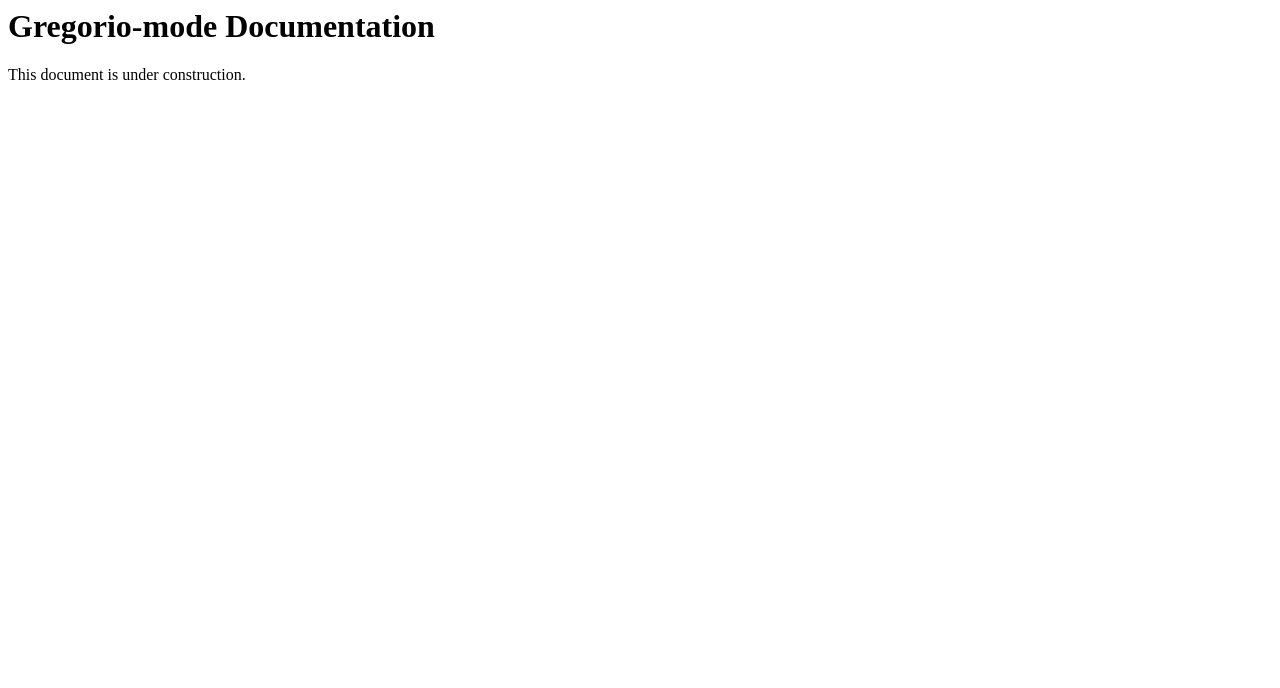
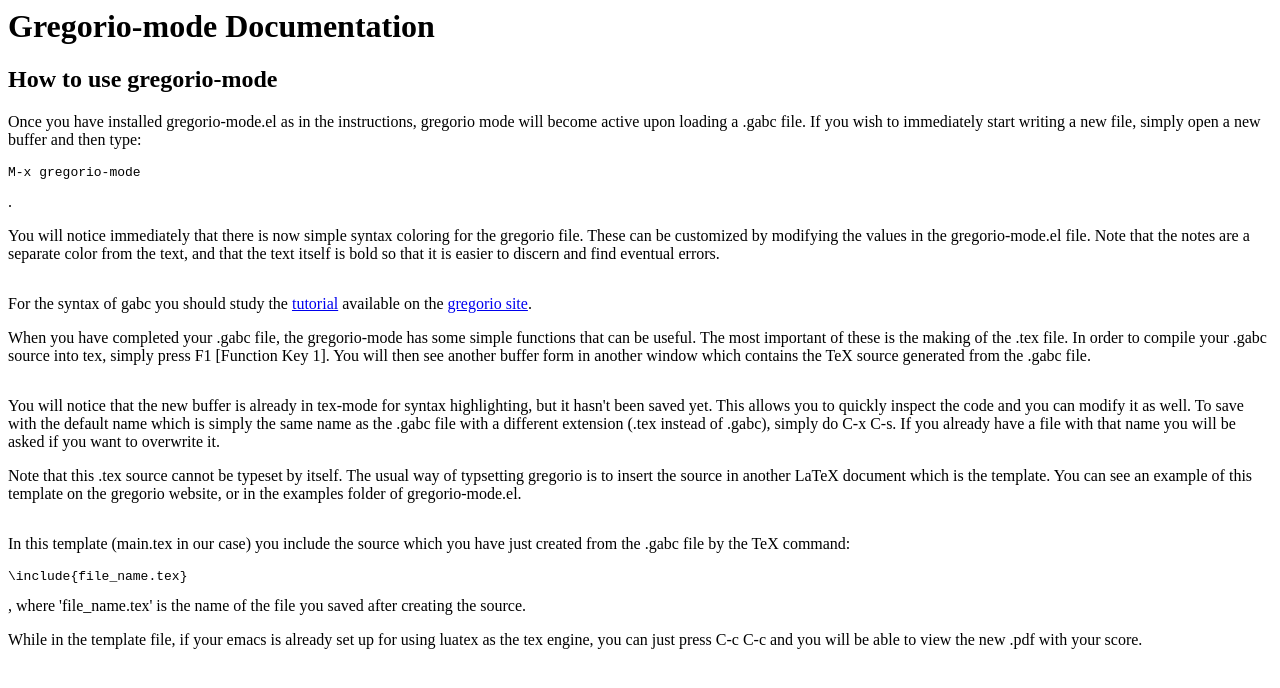
Before and after one commit to eschwab/gregorio-mode.el, a plain HTML site: page docs/index.html in a window 1280 px wide. Drawn offline with Linux system fonts and the light colour scheme.

Commit message:
Tutorial in html

```diff
--- a/docs/index.html
+++ b/docs/index.html
@@ -1,4 +1,17 @@
 <html>
 <h1>Gregorio-mode Documentation</h1>
-<p>This document is under construction.</p>
+<h2>How to use gregorio-mode</h2>
+<p>Once you have installed gregorio-mode.el as in the instructions, gregorio mode will become active upon loading a .gabc file. If you wish to immediately start writing a new file, simply open a new buffer and then type: <pre>M-x gregorio-mode</pre>.</p>
+<p>You will notice immediately that there is now simple syntax coloring for the gregorio file. These can be customized by modifying the values in the gregorio-mode.el file. Note that the notes are a separate color from the text, and that the text itself is bold so that it is easier to discern and find eventual errors.</p>
+<img href="img/populus-sion.png" />
+<p>For the syntax of gabc you should study the <a href="http://home.gna.org/gregorio/tutorial/tutorial-gabc-01">tutorial</a> available on the <a href="http://home.gna.org/gregorio/">gregorio site</a>.</p>
+<p>When you have completed your .gabc file, the gregorio-mode has some simple functions that can be useful. The most important of these is the making of the .tex file. In order to compile your .gabc source into tex, simply press F1 [Function Key 1]. You will then see another buffer form in another window which contains the TeX source generated from the .gabc file. </p>
+<img href="img/populus-sion-tex.png" />
+<p>You will notice that the new buffer is already in tex-mode for syntax highlighting, but it hasn't been saved yet. This allows you to quickly inspect the code and you can modify it as well. To save with the default name which is simply the same name as the .gabc file with a different extension (.tex instead of .gabc), simply do C-x C-s. If you already have a file with that name you will be asked if you want to overwrite it.</p>
+<p>Note that this .tex source cannot be typeset by itself. The usual way of typsetting gregorio is to insert the source in another LaTeX document which is the template. You can see an example of this template on the gregorio website, or in the examples folder of gregorio-mode.el.</p>
+<img href="img/main.png" />
+<p>In this template (main.tex in our case) you include the source which you have just created from the .gabc file by the TeX command: <pre>\include{file_name.tex}</pre>, where 'file_name.tex' is the name of the file you saved after creating the source.</p>
+<p>While in the template file, if your emacs is already set up for using luatex as the tex engine, you can just press C-c C-c and you will be able to view the new .pdf with your score. </p>
+<img href="img/all.png">
+
 </html>
```
